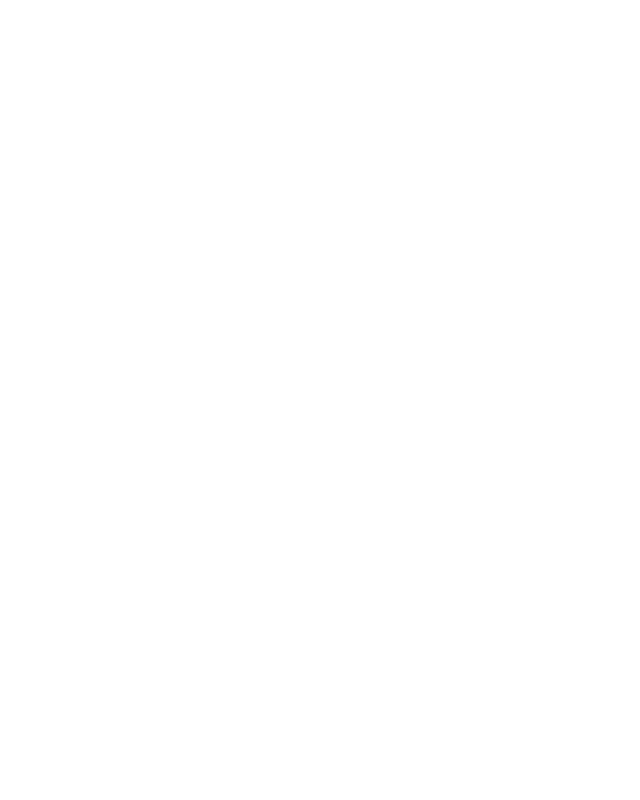
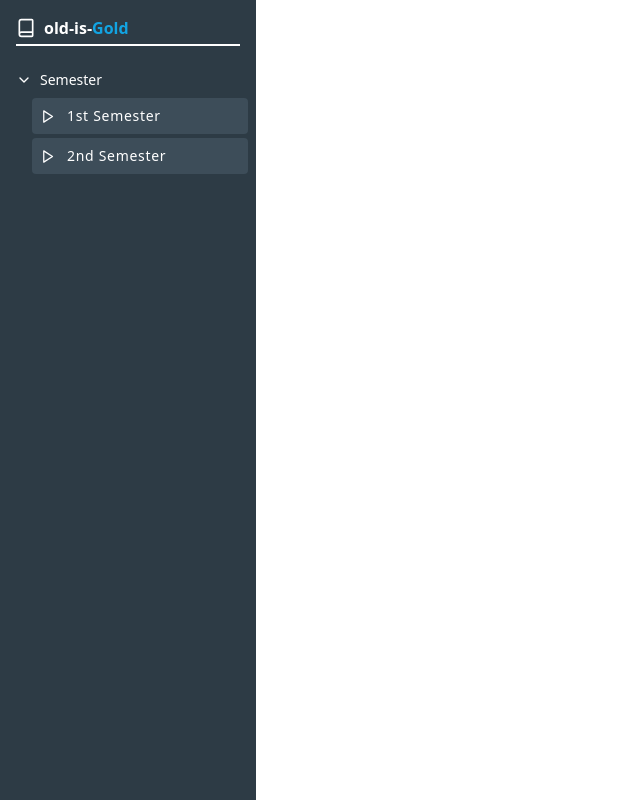
Before and after one commit to yuvraj-sapkota/oidisgold, a React (Vite) app in the folder frontend/: page /home in a window 1280 px wide. Before the commit this address had no page. Shown: the whole page, without its empty margins (0-640 px from the left). Built offline with nearby package versions, Linux system fonts and the light colour scheme.

Commit message:
added leftsidebar

```diff
--- a/frontend/src/App.jsx
+++ b/frontend/src/App.jsx
@@ -7,6 +7,8 @@
 import HomeHero from "./Layout/LogoutPage/LogoutContent";
 import HeadingOIG from "./components/Logo";
 import Logout from "./pages/Logout";
+import Footer from "./components/Footer";
+import HomePage from "./pages/HomePage";
 
 const App = () => {
   return (
@@ -17,6 +19,7 @@
             <Route path="/" element={<Logout />} />
             <Route path="/login" element={<Login />} />
             <Route path="signup" element={<Signup />} />
+            <Route path="home" element={<HomePage />} />
             <Route path="adminPage" element={<AdminPage />} />
           </Route>
         </Routes>
--- /dev/null
+++ b/frontend/src/Layout/HomePage/LeftsideBar.jsx
@@ -0,0 +1,64 @@
+import { Book, ChevronDown, Play } from "lucide-react";
+import Logo from "../../components/Logo";
+import { useState } from "react";
+
+const LeftSidebar = () => {
+  const sem = ["1st Semester", "2nd Semester"];
+  const [isSemester, setIsSemester] = useState(true);
+  return (
+    <>
+      {/* Left Sidebar */}
+      <div className="w-64 bg-[#2D3B45] text-white h-screen">
+        <div className="p-4 flex items-center justify-between">
+          <div className="flex items-center gap-2">
+            <Book className="w-5 h-5" />
+            <span className="font-medium">
+              <Logo />
+            </span>
+          </div>
+        </div>
+        <hr className="bg-white text-white border m-4 -mt-3" />
+        <div className="px-2">
+          <div className="mb-4">
+            <div className="flex items-center justify-between p-2 ">
+              <div
+                className="flex items-center gap-2 justify-center"
+                onClick={() => setIsSemester(!isSemester)}
+              >
+                <ChevronDown
+                  className={`w-4 h-4 cursor-pointer transition duration-200 ${
+                    isSemester ? " roatate-90" : "-rotate-100"
+                  }
+                  }`}
+                />
+                <span className="text-sm cursor-pointer">Semester</span>
+              </div>
+            </div>
+            {/* all semester */}
+            {isSemester && (
+              <div className="ml-6 space-y-1">
+                {sem.map((curElem, index) => (
+                  <div
+                    key={index}
+                    className={`flex items-center justify-between p-2 bg-[#3D4D59] hover:bg-[#42515b] hover:scale-105 will-change-transform duration-200 transition rounded cursor-pointer
+
+                    }`}
+                  >
+                    <div className="flex items-center gap-3 w-full ">
+                      <span className="text-sm">
+                        <Play size={15} />
+                      </span>
+                      <span className="text-sm tracking-wider">{curElem}</span>
+                    </div>
+                  </div>
+                ))}
+              </div>
+            )}
+          </div>
+        </div>
+      </div>
+    </>
+  );
+};
+
+export default LeftSidebar;
--- /dev/null
+++ b/frontend/src/pages/HomePage.jsx
@@ -0,0 +1,10 @@
+import LeftSidebar from "../Layout/HomePage/LeftsideBar";
+
+const HomePage = () => {
+  return (
+    <>
+      <LeftSidebar />
+    </>
+  );
+};
+export default HomePage;
```
